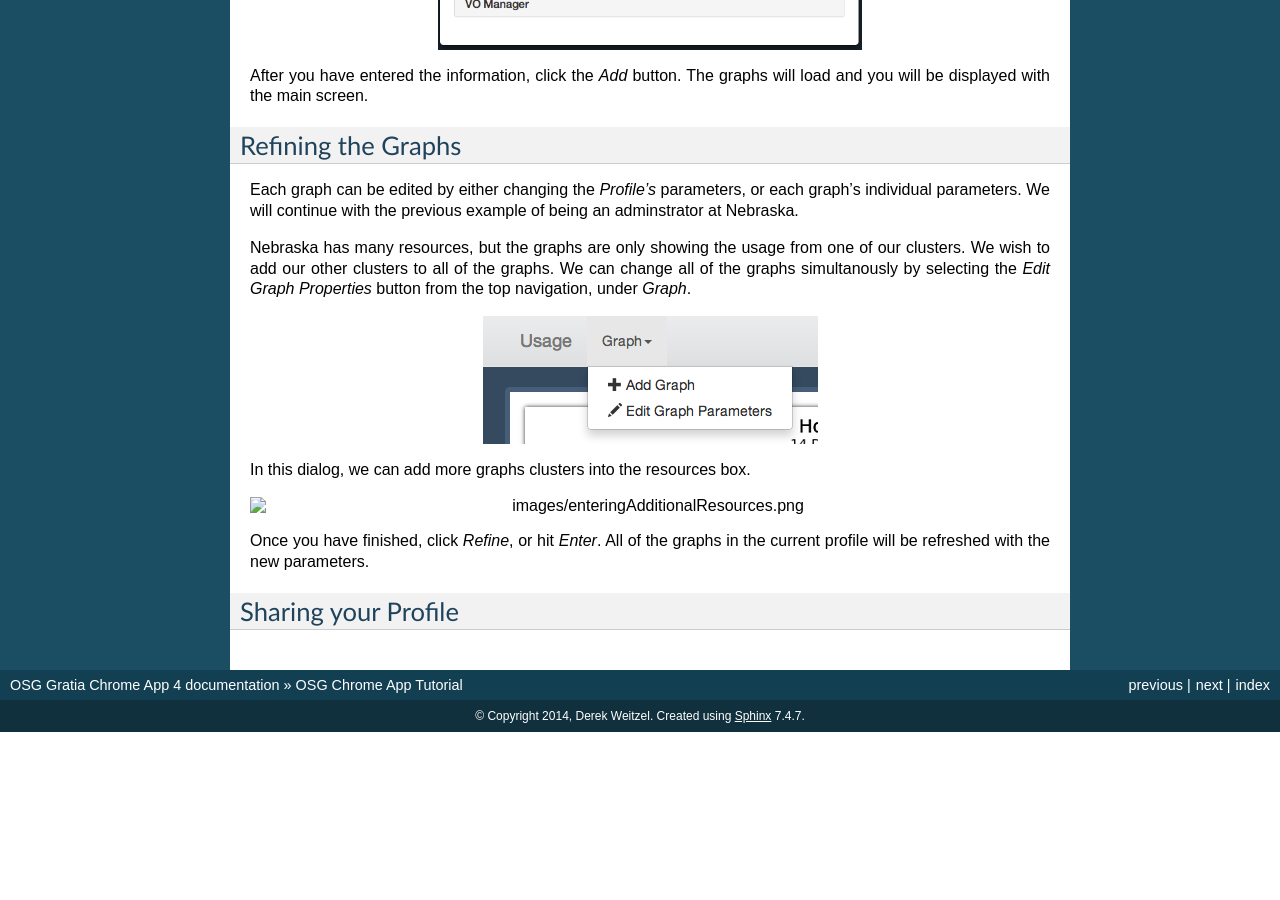
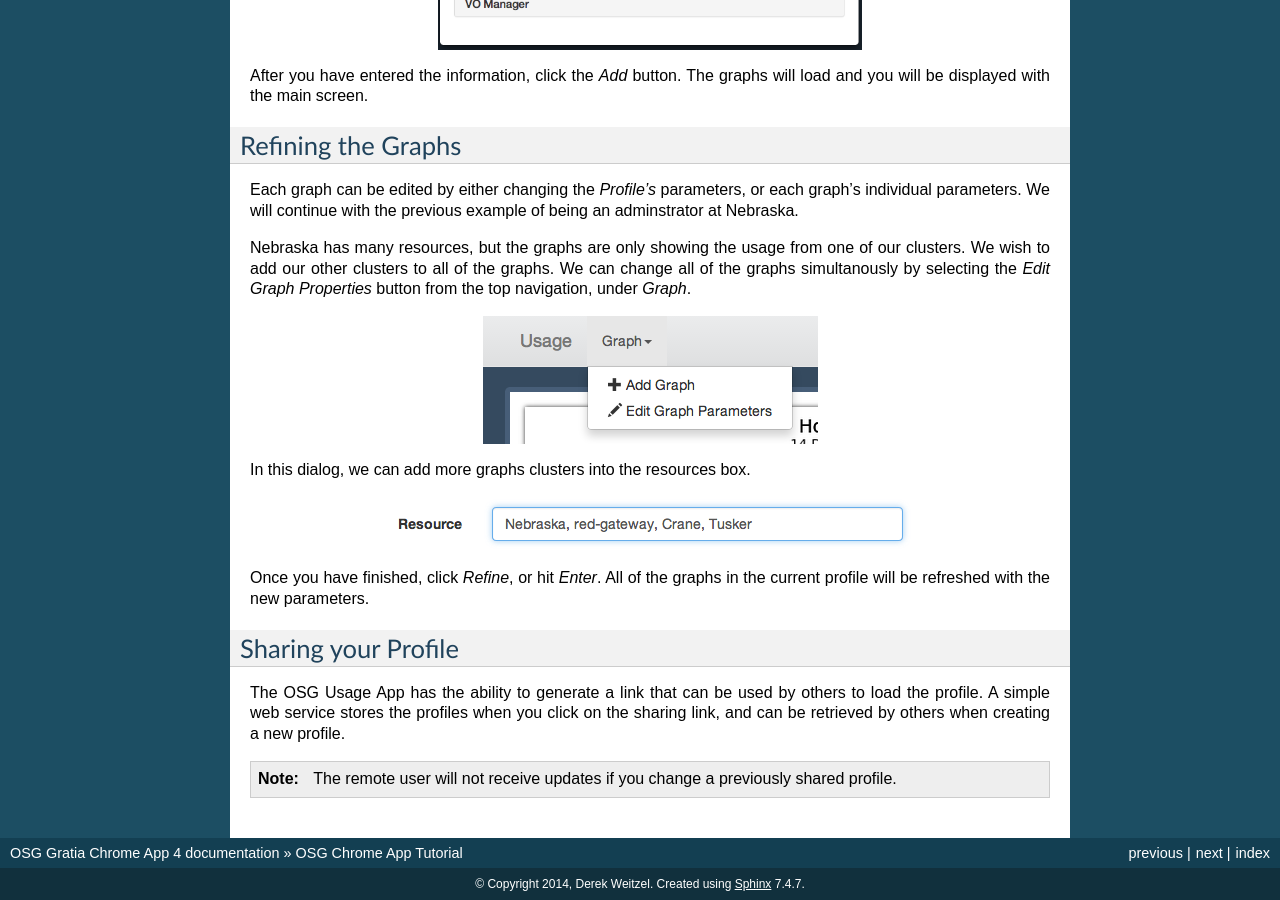
Before and after one commit to djw8605/OSG-Usage-Chrome-App, a Sphinx documentation site: the page built from docs/source/tutorial.rst, in a window 1280 px wide and 900 px high, scrolled down 998 px. Built offline with Sphinx 7.4.7, drawn with Linux system fonts in a browser that asks for light colours; before the commit the page ends 1730 px from its top, so only the background shows below that.

Commit message:
Adidng additional resources and some sharing

```diff
--- a/docs/source/tutorial.rst
+++ b/docs/source/tutorial.rst
@@ -56,3 +56,8 @@ Once you have finished, click *Refine*, or hit *Enter*.  All of the graphs in th
 
 Sharing your Profile
 --------------------
+
+The OSG Usage App has the ability to generate a link that can be used by others to load the profile.  A simple web service stores the profiles when you click on the sharing link, and can be retrieved by others when creating a new profile.
+
+.. note::
+   The remote user will not receive updates if you change a previously shared profile.
```
Also changed, not shown: docs/source/images/enteringAdditionalResources.png (added).
